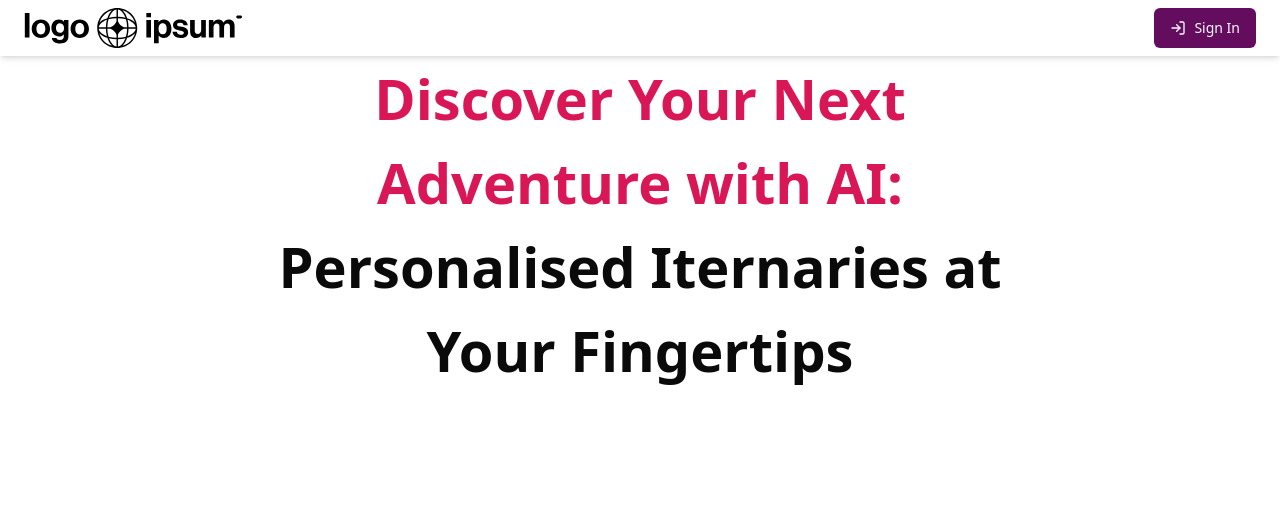
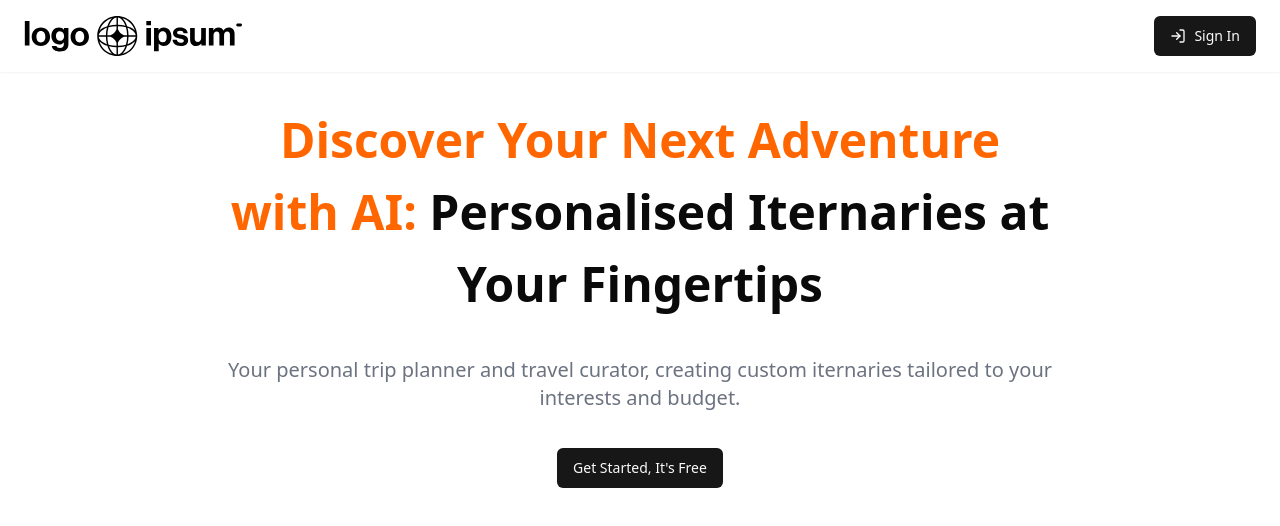
Before and after one commit to chinu-anand/ai-travel-planner-web, a React (Vite) app: page / in a window 1280 px wide. Shown: the top 526 px of the page. Built offline with nearby package versions, Linux system fonts and the light colour scheme.

Commit message:
Add content to Hero Section

```diff
--- a/src/components/custom/Header.jsx
+++ b/src/components/custom/Header.jsx
@@ -4,10 +4,10 @@ import { LogIn } from 'lucide-react'
 
 const Header = () => {
   return (
-    <div className='p-2 shadow-md flex justify-between items-center px-6'>
+    <div className='p-4 shadow-sm flex justify-between items-center px-6'>
         <img src="/logo.svg" alt="logo" />
         <div>
-            <Button className='bg-[#640D5F]'>
+            <Button>
               <LogIn /> Sign In</Button>
         </div>
     </div>
--- a/src/components/custom/Hero.jsx
+++ b/src/components/custom/Hero.jsx
@@ -1,10 +1,14 @@
 import React from 'react'
+import { Button } from '../ui/button'
 
 const Hero = () => {
   return (
-    <div className='flex items-center mx-56 gap-9'>
-        <h2 className='font-extrabold text-[3.5rem] text-center'>
-            <span className='text-[#D91656]'>Discover Your Next Adventure with AI:</span> Personalised Iternaries at Your Fingertips</h2>
+    <div className='flex flex-col items-center mx-56 gap-9'>
+      <h1 className='text-[3rem] text-center font-extrabold mt-8'>
+        <span className='text-[#FF6600]'>Discover Your Next Adventure with AI:</span> Personalised Iternaries at Your Fingertips</h1>
+      <p className='text-xl text-center text-gray-500'>Your personal trip planner and travel curator, creating custom iternaries tailored to your interests and budget.</p>
+
+      <Button>Get Started, It's Free</Button>
     </div>
   )
 }
```
